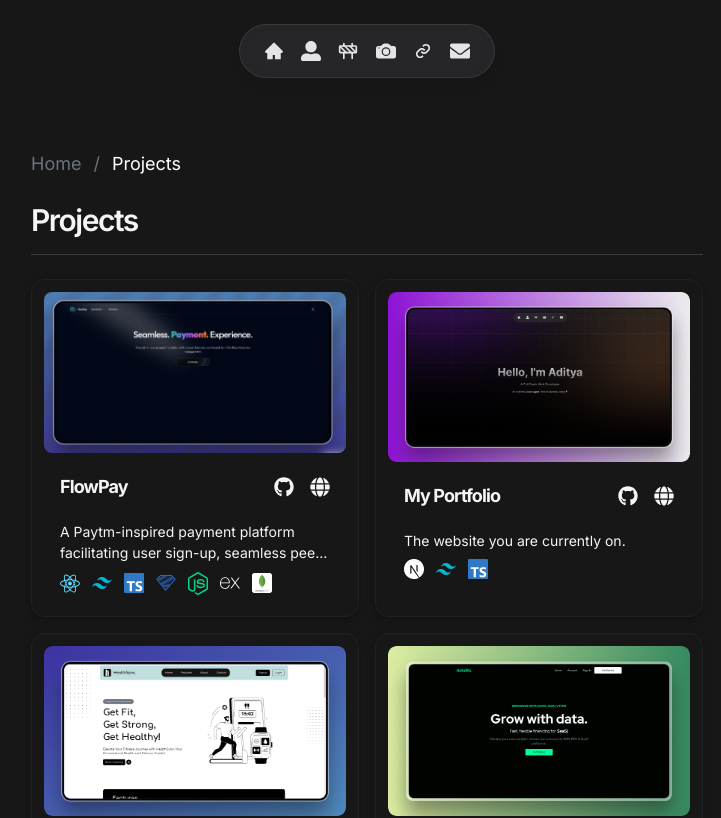
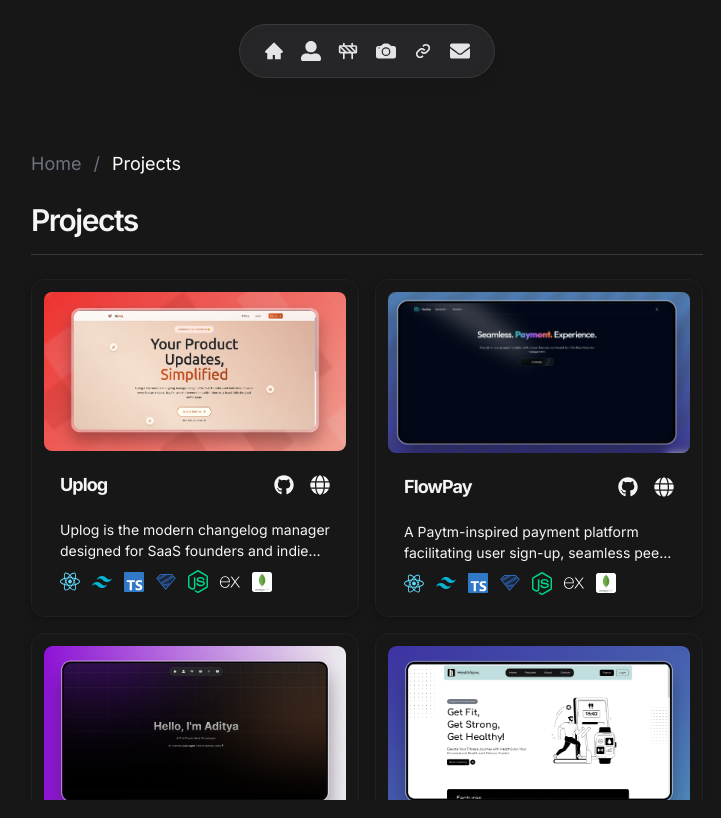
Before and after one commit to adityaj07/myPorfolio, a Next.js app: page /projects in a window 1280 px wide. Shown: the top 818 px of the page, without its empty margins (273-994 px from the left). Built offline with nearby package versions, Linux system fonts and the light colour scheme; what tailwind-gradient-mask-image would draw is missing.

Commit message:
feat: restructure home page layout and enhance hero component with background images and social links

```diff
--- /dev/null
+++ b/app/(home)/page.tsx
@@ -0,0 +1,5 @@
+import Hero from "../components/Hero";
+
+export default function Home() {
+  return <Hero />;
+}
--- a/app/components/Navbar.tsx
+++ b/app/components/Navbar.tsx
@@ -33,7 +33,6 @@
       initial={{ opacity: 0, y: "-100%" }}
       animate={{ opacity: 1, y: 0 }}
       transition={{ duration: 0.5 }}
-
     >
       <div className=" p-[1px] pointer-events-auto rounded-full  text-sm font-medium text-zinc-200 shadow-lg shadow-zinc-800/5 ring-1 ring-zinc-900/5 backdrop-blur bg-zinc-800/90 dark:text-zinc-200 dark:ring-white/10">
         <ul className="flex items-center justify-between py-4 px-6 rounded-full text-white/90  text-sm font-medium text-zinc-200 shadow-lg shadow-zinc-800/5 ring-1  backdrop-blur dark:bg-zinc-800/90 dark:text-zinc-200 ring-white/10">
--- a/app/globals.css
+++ b/app/globals.css
@@ -16,11 +16,47 @@
   }
 }
 
+html,
+body {
+  margin: 0;
+  padding: 0;
+  height: 100%;
+  overflow-x: hidden;
+}
+
 body {
   color: whitesmoke;
+  position: relative;
   background: #161716;
 }
 
-.bg-gradient{
-  background-image: linear-gradient(45deg,#a08ced,#fb65b5 20%,#ff6652 40%,#cda70e 60%,#81d590 80%,#9be8ed);
+.bg-gradient {
+  background-image: linear-gradient(
+    45deg,
+    #a08ced,
+    #fb65b5 20%,
+    #ff6652 40%,
+    #cda70e 60%,
+    #81d590 80%,
+    #9be8ed
+  );
 }
+
+html.home-page,
+html.home-page body {
+  overflow: hidden;
+  height: 100vh;
+  margin: 0;
+  padding: 0;
+}
+
+/* Hide scrollbar for Chrome, Safari and Opera */
+.no-scrollbar::-webkit-scrollbar {
+  display: none;
+}
+
+/* Hide scrollbar for IE, Edge and Firefox */
+.no-scrollbar {
+  -ms-overflow-style: none; /* IE and Edge */
+  scrollbar-width: none; /* Firefox */
+}
--- a/app/layout.tsx
+++ b/app/layout.tsx
@@ -1,7 +1,7 @@
 import type { Metadata } from "next";
 import { Inter } from "next/font/google";
+import Navbar from "./components/Navbar";
 import "./globals.css";
-import Navbar from "./components/Navbar";
 
 const inter = Inter({ subsets: ["latin"] });
 
@@ -16,8 +16,10 @@
   children: React.ReactNode;
 }) {
   return (
-    <html lang="en">
-      <body className={`bg-[#161716] ${inter.className} m-0 p-0 antialiased`}>
+    <html lang="en" className="h-full">
+      <body
+        className={`bg-[#161716] ${inter.className} antialiased min-h-full`}
+      >
         <Navbar />
         {children}
       </body>
--- a/data.ts
+++ b/data.ts
@@ -1,181 +1,214 @@
 export const languages = [
   {
-        name:"Javascript",
-        desc:"JavaScript is a dynamic, high-level programming language primarily utilized for front-end web development. It enables interactive and dynamic features on websites, enhancing user experience.",
-        link:"",
-        img:"/logos/logo-javascript.svg"
+    name: "Javascript",
+    desc: "JavaScript is a dynamic, high-level programming language primarily utilized for front-end web development. It enables interactive and dynamic features on websites, enhancing user experience.",
+    link: "",
+    img: "/logos/logo-javascript.svg",
   },
   {
-        name:"Typescript",
-        desc:"Typescript is a free and open-source high-level programming langauge developed at Microsoft. It is a syntactic superset of JavaScript which adds static typing.",
-        link:"https://www.typescriptlang.org/",
-        img:"/logos/ts-logo-128.svg"
+    name: "Typescript",
+    desc: "Typescript is a free and open-source high-level programming langauge developed at Microsoft. It is a syntactic superset of JavaScript which adds static typing.",
+    link: "https://www.typescriptlang.org/",
+    img: "/logos/ts-logo-128.svg",
   },
   {
-        name:"C++",
-        desc:"C++ is a versatile programming language renowned for efficiency, commonly applied in system software, games, and performance-critical applications, supporting both procedural and object-oriented programming.",
-        link:"",
-        img:"/logos/c++.svg"
+    name: "C++",
+    desc: "C++ is a versatile programming language renowned for efficiency, commonly applied in system software, games, and performance-critical applications, supporting both procedural and object-oriented programming.",
+    link: "",
+    img: "/logos/c++.svg",
   },
   {
-        name:"Python",
-        desc:"Python is a versatile, high-level programming language celebrated for its simplicity and readability. Widely used in web development, data science, and automation, Python's extensive libraries make it a go-to choice for various applications.",
-        link:"https://www.python.org/",
-        img:"/logos/python-5.svg"
+    name: "Python",
+    desc: "Python is a versatile, high-level programming language celebrated for its simplicity and readability. Widely used in web development, data science, and automation, Python's extensive libraries make it a go-to choice for various applications.",
+    link: "https://www.python.org/",
+    img: "/logos/python-5.svg",
   },
   {
-        name:"Java",
-        desc:"Java is a versatile, object-oriented programming language celebrated for its platform independence. Widely applied in enterprise, mobile, and server-side development, Java is known for its robustness and strong community support.",
-        link:"https://www.java.com/en/",
-        img:"/logos/java-4.svg"
+    name: "Java",
+    desc: "Java is a versatile, object-oriented programming language celebrated for its platform independence. Widely applied in enterprise, mobile, and server-side development, Java is known for its robustness and strong community support.",
+    link: "https://www.java.com/en/",
+    img: "/logos/java-4.svg",
   },
-]
+];
 
 export const frontend = [
   {
-        name:"Reactjs",
-        desc:"React is an efficient JavaScript library for building user interfaces, known for its component-based architecture and seamless updates, simplifying the creation of interactive and scalable UIs.",
-        link:"https://www.react.dev",
-        img:"/logos/react-2.svg"
+    name: "Reactjs",
+    desc: "React is an efficient JavaScript library for building user interfaces, known for its component-based architecture and seamless updates, simplifying the creation of interactive and scalable UIs.",
+    link: "https://www.react.dev",
+    img: "/logos/react-2.svg",
   },
   {
-        name:"Nextjs",
-        desc:"React is an efficient JavaScript library for building user interfaces, known for its component-based architecture and seamless updates, simplifying the creation of interactive and scalable UIs.",
-        link:"https://www.nextjs.org",
-        img:"/logos/next-js-white.svg"
+    name: "Nextjs",
+    desc: "React is an efficient JavaScript library for building user interfaces, known for its component-based architecture and seamless updates, simplifying the creation of interactive and scalable UIs.",
+    link: "https://www.nextjs.org",
+    img: "/logos/next-js-white.svg",
   },
   {
-        name:"Tailwind Css",
-        desc:"Tailwind CSS is a utility-first CSS framework that streamlines web development. By providing a set of pre-designed utility classes, Tailwind simplifies styling and allows for rapid and consistent UI development.",
-        link:"https://www.nextjs.org",
-        img:"/logos/tailwind-css-2.svg"
+    name: "Tailwind Css",
+    desc: "Tailwind CSS is a utility-first CSS framework that streamlines web development. By providing a set of pre-designed utility classes, Tailwind simplifies styling and allows for rapid and consistent UI development.",
+    link: "https://www.nextjs.org",
+    img: "/logos/tailwind-css-2.svg",
   },
   {
-        name:"Shadcn",
-        desc:"Shadcn is a collection of re-usable components that you can copy and paste into your apps.",
-        link:"https://ui.shadcn.com/",
-        img:"/logos/shadcn.jpeg"
+    name: "Shadcn",
+    desc: "Shadcn is a collection of re-usable components that you can copy and paste into your apps.",
+    link: "https://ui.shadcn.com/",
+    img: "/logos/shadcn.jpeg",
   },
   {
-        name:"Astro",
-        desc:"Astro is the web framework for building content-driven websites like blogs, marketing, and e-commerce.",
-        link:"https://astro.build/",
-        img:"/logos/astro.svg"
+    name: "Astro",
+    desc: "Astro is the web framework for building content-driven websites like blogs, marketing, and e-commerce.",
+    link: "https://astro.build/",
+    img: "/logos/astro.svg",
   },
-
-]
+];
 
 export const backend = [
   {
-        name:"Nodejs",
-        desc:"Node.js is a JavaScript runtime environment that enables server-side development. Leveraging the V8 JavaScript engine, Node.js is renowned for its non-blocking, event-driven architecture, making it efficient for building scalable and real-time applications.",
-        link:"https://nodejs.org/en",
-        img:"/logos/nodejs-1.svg"
+    name: "Nodejs",
+    desc: "Node.js is a JavaScript runtime environment that enables server-side development. Leveraging the V8 JavaScript engine, Node.js is renowned for its non-blocking, event-driven architecture, making it efficient for building scalable and real-time applications.",
+    link: "https://nodejs.org/en",
+    img: "/logos/nodejs-1.svg",
   },
   {
-        name:"Expressjs",
-        desc:"Shadcn is a collection of re-usable components that you can copy and paste into your apps.",
-        link:"https://expressjs.com/",
-        img:"/logos/expressjs-109.svg"
+    name: "Expressjs",
+    desc: "Shadcn is a collection of re-usable components that you can copy and paste into your apps.",
+    link: "https://expressjs.com/",
+    img: "/logos/expressjs-109.svg",
   },
   {
-        name:"MongoDB",
-        desc:"MongoDB is a flexible NoSQL database, storing data in BSON documents for versatility. Its document-oriented approach and scalability make it ideal for diverse applications, simplifying development and handling large datasets efficiently.",
-        link:"https://www.mongodb.com/",
-        img:"/logos/mongodb-icon-2.svg"
+    name: "MongoDB",
+    desc: "MongoDB is a flexible NoSQL database, storing data in BSON documents for versatility. Its document-oriented approach and scalability make it ideal for diverse applications, simplifying development and handling large datasets efficiently.",
+    link: "https://www.mongodb.com/",
+    img: "/logos/mongodb-icon-2.svg",
   },
   {
-        name:"Mongoose",
-        desc:"Mongoose is an elegant MongoDB object modeling library for Node.js. It provides a straightforward and schema-based solution, enhancing the interaction with MongoDB databases, particularly in the context of Node.js applications.",
-        link:"https://mongoosejs.com/",
-        img:"/logos/mongoose.png"
+    name: "Mongoose",
+    desc: "Mongoose is an elegant MongoDB object modeling library for Node.js. It provides a straightforward and schema-based solution, enhancing the interaction with MongoDB databases, particularly in the context of Node.js applications.",
+    link: "https://mongoosejs.com/",
+    img: "/logos/mongoose.png",
   },
-]
+];
 
 export const other = [
   {
-        name:"Zod",
-        desc:"Zod is a TypeScript-first schema declaration and validation library.",
-        link:"https://zod.dev/",
-        img:"/logos/zod.svg"
+    name: "Zod",
+    desc: "Zod is a TypeScript-first schema declaration and validation library.",
+    link: "https://zod.dev/",
+    img: "/logos/zod.svg",
   },
   {
-        name:"Pnpm",
-        desc:"Fast, disk space efficient package manager",
-        link:"https://pnpm.io/",
-        img:"/logos/pnpm.svg"
+    name: "Pnpm",
+    desc: "Fast, disk space efficient package manager",
+    link: "https://pnpm.io/",
+    img: "/logos/pnpm.svg",
   },
   {
-        name:"Ubuntu(Linux)",
-        desc:"Ubuntu is a user-friendly Linux distribution recognized for its stability and security. It's widely used for desktop and server applications, featuring a customizable environment and extensive package support.",
-        link:"https://ubuntu.com/",
-        img:"/logos/ubuntu-4.svg"
+    name: "Ubuntu(Linux)",
+    desc: "Ubuntu is a user-friendly Linux distribution recognized for its stability and security. It's widely used for desktop and server applications, featuring a customizable environment and extensive package support.",
+    link: "https://ubuntu.com/",
+    img: "/logos/ubuntu-4.svg",
   },
-]
-
+];
 
 export const projects = [
   {
+    name: "Uplog",
+    desc: "Uplog is the modern changelog manager designed for SaaS founders and indie devs. Capture every feature release, bug fix, and improvement—publish them on a beautifully designed public page.",
+    liveLink: "https://uplog.vercel.app",
+    githubLink: "https://github.com/adityaj07/uplog",
+    coverImg: "/projects/project-uplog.jpg",
+    imgs: [],
+    tech: [
+      "/logos/react-2.svg",
+      "/logos/tailwind-css-2.svg",
+      "/logos/ts-logo-128.svg",
+      "/logos/zod.svg",
+      "/logos/nodejs-1.svg",
+      "/logos/expressjs-109.svg",
+      "/logos/mongodb-icon-2.svg",
+    ],
+  },
+  {
     name: "FlowPay",
-        desc:"A Paytm-inspired payment platform facilitating user sign-up, seamless peer-to-peer transactions, and efficient user search functionalities for easy money transfers.",
-        liveLink:"https://flow-pay.vercel.app",
-        githubLink:"https://github.com/adityaj07/flowpay",
-        coverImg:"/projects/project-flowpay.jpg",
-        imgs:[],
-        tech:["/logos/react-2.svg", "/logos/tailwind-css-2.svg", "/logos/ts-logo-128.svg", "/logos/zod.svg", "/logos/nodejs-1.svg", "/logos/expressjs-109.svg","/logos/mongodb-icon-2.svg"],
+    desc: "A Paytm-inspired payment platform facilitating user sign-up, seamless peer-to-peer transactions, and efficient user search functionalities for easy money transfers.",
+    liveLink: "https://flow-pay.vercel.app",
+    githubLink: "https://github.com/adityaj07/flowpay",
+    coverImg: "/projects/project-flowpay.jpg",
+    imgs: [],
+    tech: [
+      "/logos/react-2.svg",
+      "/logos/tailwind-css-2.svg",
+      "/logos/ts-logo-128.svg",
+      "/logos/zod.svg",
+      "/logos/nodejs-1.svg",
+      "/logos/expressjs-109.svg",
+      "/logos/mongodb-icon-2.svg",
+    ],
   },
   {
     name: "My Portfolio",
-        desc:"The website you are currently on.",
-        liveLink:"https://adityaj07-portfolio.vercel.app",
-        githubLink:"https://github.com/adityaj07/myPorfolio",
-        coverImg:"/projects/project-portfolio.png",
-        imgs:[],
-        tech:["/logos/nextjs-13.svg", "/logos/tailwind-css-2.svg", "/logos/ts-logo-128.svg"],
+    desc: "The website you are currently on.",
+    liveLink: "https://adityaj07-portfolio.vercel.app",
+    githubLink: "https://github.com/adityaj07/myPorfolio",
+    coverImg: "/projects/project-portfolio.png",
+    imgs: [],
+    tech: [
+      "/logos/nextjs-13.svg",
+      "/logos/tailwind-css-2.svg",
+      "/logos/ts-logo-128.svg",
+    ],
   },
   {
     name: "Healthsynx",
-        desc:"HealthSynx is an innovative health and fitness tracker web application that empowers users to lead healthier lives. With clean and sleek design, goal setting, HealthSynx provides comprehensive insights and tracking capabilities.",
-        liveLink:"https://healthsynxx.vercel.app",
-        githubLink:"https://github.com/adityaj07/healthsynx",
-        coverImg:"/projects/project-healthsynx.png",
-        imgs:[],
-        tech:["/logos/react-2.svg", "/logos/tailwind-css-2.svg", "/logos/nodejs-1.svg", "/logos/expressjs-109.svg","/logos/mongodb-icon-2.svg"],
+    desc: "HealthSynx is an innovative health and fitness tracker web application that empowers users to lead healthier lives. With clean and sleek design, goal setting, HealthSynx provides comprehensive insights and tracking capabilities.",
+    liveLink: "https://healthsynxx.vercel.app",
+    githubLink: "https://github.com/adityaj07/healthsynx",
+    coverImg: "/projects/project-healthsynx.png",
+    imgs: [],
+    tech: [
+      "/logos/react-2.svg",
+      "/logos/tailwind-css-2.svg",
+      "/logos/nodejs-1.svg",
+      "/logos/expressjs-109.svg",
+      "/logos/mongodb-icon-2.svg",
+    ],
   },
   {
     name: "Databiz Landing Page",
-        desc:"dataBiz is a website landing page built with React and Tailwind Css. It also uses react-icons and react-typed libraries.",
-        liveLink:"https://databiz.netlify.app/",
-        githubLink:"https://github.com/adityaj07/dataBiz",
-        coverImg:"/projects/project-databiz.png",
-        imgs:[],
-        tech:["/logos/react-2.svg", "/logos/tailwind-css-2.svg"],
+    desc: "dataBiz is a website landing page built with React and Tailwind Css. It also uses react-icons and react-typed libraries.",
+    liveLink: "https://databiz.netlify.app/",
+    githubLink: "https://github.com/adityaj07/dataBiz",
+    coverImg: "/projects/project-databiz.png",
+    imgs: [],
+    tech: ["/logos/react-2.svg", "/logos/tailwind-css-2.svg"],
   },
   {
     name: "Ecolife",
-        desc:"EcoLife is a sustainable living website that I built as a project while learning Astro and as a part of my college project.",
-        liveLink:"https://ecoolife.netlify.app/",
-        githubLink:"https://github.com/adityaj07/EcoLife",
-        coverImg:"/projects/project-ecolife.png",
-        imgs:[],
-        tech:["/logos/astro.svg", "/logos/tailwind-css-2.svg"],
+    desc: "EcoLife is a sustainable living website that I built as a project while learning Astro and as a part of my college project.",
+    liveLink: "https://ecoolife.netlify.app/",
+    githubLink: "https://github.com/adityaj07/EcoLife",
+    coverImg: "/projects/project-ecolife.png",
+    imgs: [],
+    tech: ["/logos/astro.svg", "/logos/tailwind-css-2.svg"],
   },
   {
     name: "Lofiflow",
-        desc:"LofiFlow is a webapp where you can listen to lofi music while you code.",
-        liveLink:"https://lofiflow.netlify.app/",
-        githubLink:"",
-        coverImg:"/projects/project-lofiflow.png",
-        imgs:[],
-        tech:["/logos/logo-javascript.svg", "/logos/tailwind-css-2.svg"],
+    desc: "LofiFlow is a webapp where you can listen to lofi music while you code.",
+    liveLink: "https://lofiflow.netlify.app/",
+    githubLink: "",
+    coverImg: "/projects/project-lofiflow.png",
+    imgs: [],
+    tech: ["/logos/logo-javascript.svg", "/logos/tailwind-css-2.svg"],
   },
   {
     name: "Working on more ideas.🤓",
-        desc:"If you have any idea or want to get one built, reach out me.👀",
-        liveLink:"",
-        githubLink:"",
-        coverImg:"/projects/project-coming-soon.png",
-        imgs:[],
-        tech:[],
+    desc: "If you have any idea or want to get one built, reach out me.👀",
+    liveLink: "",
+    githubLink: "",
+    coverImg: "/projects/project-coming-soon.png",
+    imgs: [],
+    tech: [],
   },
-]
+];
```
Also changed, not shown: app/(home)/layout.tsx (added, +7 -0 lines), app/components/BackgroundImage.tsx (+13 -10 lines), app/components/Hero.tsx (+67 -21 lines), app/page.tsx (deleted, +0 -9 lines), public/projects/project-uplog.jpg (added), 1 other file (tests, documents, lock files or other folders). Lines whose indentation alone changed are shown as unchanged.
